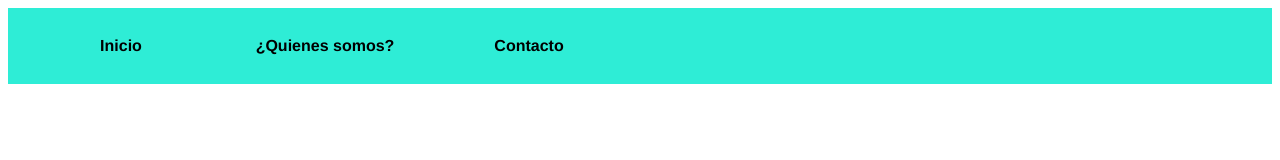
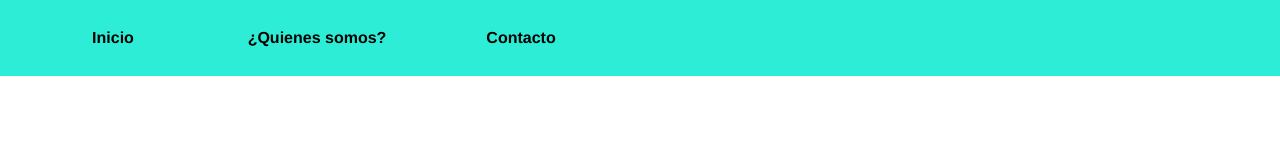
Before and after one commit to heidisandor/taller-9-full-stack, a plain HTML site: page punto-7-8/index.html in a window 1280 px wide. Drawn offline with Linux system fonts and the light colour scheme.

Commit message:
Modificación punto 7-8

```diff
--- a/punto-7-8/styles/styles.css
+++ b/punto-7-8/styles/styles.css
@@ -1,7 +1,10 @@
+body{
+    margin: 0px;
+}
+
 div{
     padding: 10px;
     background-color: #2eedd6;
-    margin 0px;
 }
 
 table {
```
